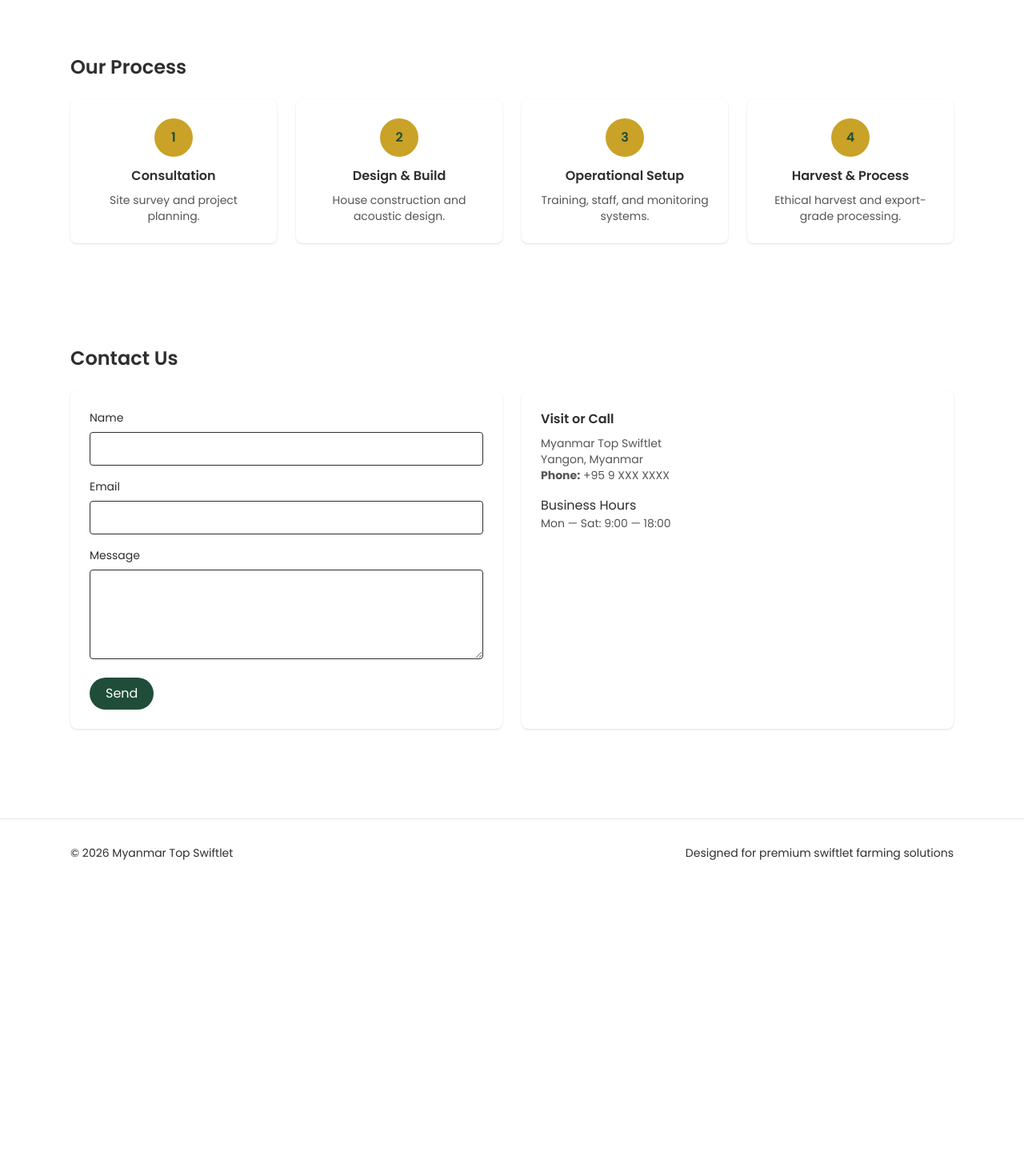
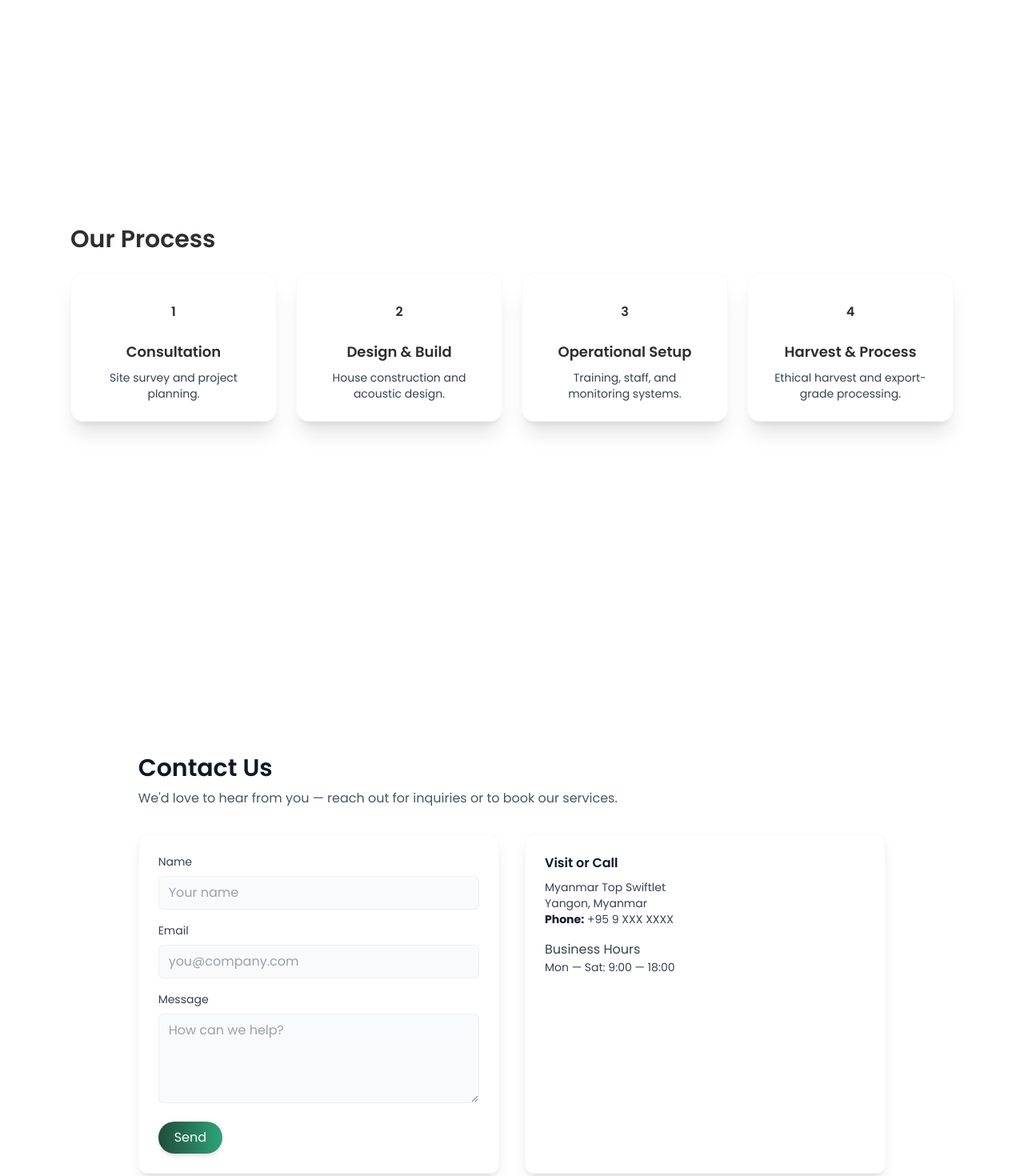
Before and after one commit to ClaraKhin/Myanmar_Top, a Next.js app: page / in a window 1280 px wide. Shown: the part 2460-3930 px from the top of the page at 80% size. Before the commit the page ends 3568 px from the top, so only its background shows below. Built offline with nearby package versions, Linux system fonts and the light colour scheme.

Commit message:
feat: Update Contact and UI components — update Contact form, Footer, Navbar, ImageShowcase, Process, Services, VideoShowcase, and app page

```diff
--- a/app/components/Contact.js
+++ b/app/components/Contact.js
@@ -1,30 +1,64 @@
+import { useState } from "react";
+
 export default function Contact() {
+    const [form, setForm] = useState({ name: "", email: "", message: "" });
+    const [showToast, setShowToast] = useState(false);
+
+    const handleChange = (e) => {
+        const { name, value } = e.target;
+        setForm((p) => ({ ...p, [name]: value }));
+    };
+
+    const handleSubmit = (e) => {
+        e.preventDefault();
+        const formEl = e.currentTarget;
+        if (!formEl.reportValidity()) return;
+
+        setShowToast(true);
+        setForm({ name: "", email: "", message: "" });
+        setTimeout(() => setShowToast(false), 3000);
+    };
+
     return (
-        <section id="contact" className="max-w-6xl mx-auto px-6 py-16">
-            <h2 className="text-2xl font-semibold">Contact Us</h2>
-            <div className="mt-6 grid grid-cols-1 md:grid-cols-2 gap-6">
-                <form className="rounded-lg bg-white p-6 shadow-sm">
-                    <label className="block text-sm font-medium">Name</label>
-                    <input className="mt-2 w-full rounded border px-3 py-2" />
-                    <label className="block mt-4 text-sm font-medium">Email</label>
-                    <input className="mt-2 w-full rounded border px-3 py-2" />
-                    <label className="block mt-4 text-sm font-medium">Message</label>
-                    <textarea className="mt-2 w-full rounded border px-3 py-2 h-28" />
-                    <button className="mt-4 rounded-full bg-[#1F4D3A] px-5 py-2 text-white">Send</button>
-                </form>
-                <div className="rounded-lg bg-white p-6 shadow-sm">
-                    <h3 className="font-semibold">Visit or Call</h3>
-                    <p className="mt-2 text-sm text-[#555555]">
-                        Myanmar Top Swiftlet
-                        <br /> Yangon, Myanmar
-                        <br /> <strong>Phone:</strong> +95 9 XXX XXXX
-                    </p>
-                    <div className="mt-4">
-                        <h4 className="font-medium">Business Hours</h4>
-                        <p className="text-sm text-[#555555]">Mon — Sat: 9:00 — 18:00</p>
+        <section id="contact" className=" px-6 py-16 bg-transparent max-w-6xl mx-auto h-screen flex items-center">
+            <div className="max-w-6xl mx-auto px-6">
+                <h2 className="text-3xl font-semibold text-gray-900 dark:text-white">Contact Us</h2>
+                <p className="mt-2 text-gray-600 dark:text-gray-300 max-w-2xl">We'd love to hear from you — reach out for inquiries or to book our services.</p>
+                <div className="mt-8 grid grid-cols-1 md:grid-cols-2 gap-8">
+                    <form onSubmit={handleSubmit} className="rounded-xl bg-white/95 dark:bg-white/5 backdrop-blur-md border border-gray-200/30 dark:border-white/10 p-6 shadow-lg">
+                        <label className="block text-sm font-medium text-gray-700 dark:text-gray-200">Name</label>
+                        <input value={form.name} onChange={handleChange} type="text" name="name" required placeholder="Your name" className="mt-2 w-full rounded-md bg-gray-50 dark:bg-white/5 border border-gray-200/50 dark:border-white/10 px-3 py-2 text-gray-900 dark:text-gray-100 placeholder-gray-400 focus:outline-none focus:ring-2 focus:ring-[#1F4D3A]" />
+                        <label className="block mt-4 text-sm font-medium text-gray-700 dark:text-gray-200">Email</label>
+                        <input value={form.email} onChange={handleChange} type="email" name="email" required placeholder="you@company.com" className="mt-2 w-full rounded-md bg-gray-50 dark:bg-white/5 border border-gray-200/50 dark:border-white/10 px-3 py-2 text-gray-900 dark:text-gray-100 placeholder-gray-400 focus:outline-none focus:ring-2 focus:ring-[#1F4D3A]" />
+                        <label className="block mt-4 text-sm font-medium text-gray-700 dark:text-gray-200">Message</label>
+                        <textarea value={form.message} onChange={handleChange} name="message" required placeholder="How can we help?" className="mt-2 w-full rounded-md bg-gray-50 dark:bg-white/5 border border-gray-200/50 dark:border-white/10 px-3 py-2 h-28 text-gray-900 dark:text-gray-100 placeholder-gray-400 focus:outline-none focus:ring-2 focus:ring-[#1F4D3A]" />
+                        <button type="submit" className="mt-4 inline-flex items-center rounded-full bg-gradient-to-r from-[#1F4D3A] to-[#2AA67A] px-5 py-2 text-white shadow-md hover:opacity-95">Send</button>
+                    </form>
+                    <div className="rounded-xl bg-white/95 dark:bg-white/5 backdrop-blur-md border border-gray-200/30 dark:border-white/10 p-6 shadow-lg">
+                        <h3 className="font-semibold text-gray-900 dark:text-white">Visit or Call</h3>
+                        <p className="mt-2 text-sm text-gray-700 dark:text-gray-300">
+                            Myanmar Top Swiftlet
+                            <br /> Yangon, Myanmar
+                            <br /> <strong className="text-gray-900 dark:text-gray-100">Phone:</strong> +95 9 XXX XXXX
+                        </p>
+                        <div className="mt-4">
+                            <h4 className="font-medium text-gray-700 dark:text-gray-200">Business Hours</h4>
+                            <p className="text-sm text-gray-700 dark:text-gray-300">Mon — Sat: 9:00 — 18:00</p>
+                        </div>
                     </div>
                 </div>
             </div>
+
+            {showToast && (
+                <div className="fixed bottom-6 right-6 z-50">
+                    <div role="status" aria-live="polite" className="flex items-center gap-3 rounded-full bg-green-600 text-white px-4 py-2 shadow-lg">
+                        <svg xmlns="http://www.w3.org/2000/svg" className="h-5 w-5" viewBox="0 0 20 20" fill="currentColor" aria-hidden>
+                            <path fillRule="evenodd" d="M16.707 5.293a1 1 0 010 1.414l-7.071 7.07a1 1 0 01-1.414 0L3.293 9.848a1 1 0 011.414-1.414L8.5 12.227l6.293-6.293a1 1 0 011.414 0z" clipRule="evenodd" />
+                        </svg>
+                        <span>Message Sent</span>
+                    </div>
+                </div>
+            )}
         </section>
     );
 }
--- a/app/components/Footer.js
+++ b/app/components/Footer.js
@@ -1,8 +1,8 @@
 export default function Footer() {
     return (
-        <footer className="mt-12 border-t border-neutral-200 bg-transparent">
+        <footer className="mt-10 border-t border-gray-500 bg-transparent">
             <div className="max-w-6xl mx-auto px-6 py-8 flex flex-col sm:flex-row items-center justify-between">
-                <div className="text-sm">© {new Date().getFullYear()} Myanmar Top Swiftlet</div>
+                <div className="text-sm">© {new Date().getFullYear()} Myanmar Top Swiftlet Farming</div>
                 <div className="text-sm">Designed for premium swiftlet farming solutions</div>
             </div>
         </footer>
--- a/app/components/Navbar.js
+++ b/app/components/Navbar.js
@@ -18,7 +18,7 @@ export default function Navbar() {
         >
             <nav className="max-w-6xl mx-auto flex items-center justify-between px-6 py-4">
                 <div className="flex items-center gap-3">
-                    <div className="h-10 w-10 rounded-full bg-[#1F4D3A] flex items-center justify-center text-white font-bold">
+                    <div onClick={() => window.scrollTo({ top: 0, behavior: "smooth" })} className="h-10 w-10 rounded-full bg-[#1F4D3A] flex items-center justify-center text-white font-bold cursor-pointer">
                         <img src="/images/Profile.jpg" alt="Myanmar Top Swiftlet Logo" className="h-8 w-8 rounded-full" />
                     </div>
                     <div className="font-semibold text-lg">Myanmar Top Swiftlet Farming</div>
--- a/app/components/Process.js
+++ b/app/components/Process.js
@@ -7,18 +7,23 @@ export default function Process() {
     ];
 
     return (
-        <section id="process" className="max-w-6xl mx-auto px-6 py-16">
-            <h2 className="text-2xl font-semibold">Our Process</h2>
-            <div className="mt-6 grid grid-cols-1 md:grid-cols-4 gap-6">
-                {steps.map((s, i) => (
-                    <div key={s.title} className="rounded-lg bg-white p-6 shadow-sm text-center">
-                        <div className="mx-auto mb-3 h-12 w-12 rounded-full bg-[#C9A227] text-[#1F4D3A] flex items-center justify-center font-semibold">
-                            {i + 1}
+        <section id="process" className="max-w-6xl mx-auto px-6 py-16 h-screen flex items-center">
+            <div>
+                <h2 className="text-3xl font-semibold text-primary dark:text-white">Our Process</h2>
+                <div className="mt-6 grid grid-cols-1 md:grid-cols-4 gap-6">
+                    {steps.map((s, i) => (
+                        <div
+                            key={s.title}
+                            className="rounded-2xl p-6 text-center shadow-xl transition-transform duration-300 hover:-translate-y-1 bg-white/60 dark:bg-white/5 backdrop-blur-sm border border-gray-200/30 dark:border-white/10"
+                        >
+                            <div className="mx-auto mb-3 h-12 w-12 rounded-full bg-accent text-primary flex items-center justify-center font-semibold ring-1 ring-white/10">
+                                {i + 1}
+                            </div>
+                            <h4 className="font-semibold text-lg text-primary dark:text-white">{s.title}</h4>
+                            <p className="mt-2 text-sm text-gray-700 dark:text-gray-300">{s.desc}</p>
                         </div>
-                        <h4 className="font-semibold">{s.title}</h4>
-                        <p className="mt-2 text-sm text-[#555555]">{s.desc}</p>
-                    </div>
-                ))}
+                    ))}
+                </div>
             </div>
         </section>
     );
--- a/app/page.js
+++ b/app/page.js
@@ -16,8 +16,6 @@ export default function Home() {
         <About />
         <Services />
         <Process />
-
-
         <Contact />
       </main>
       <Footer />
```
